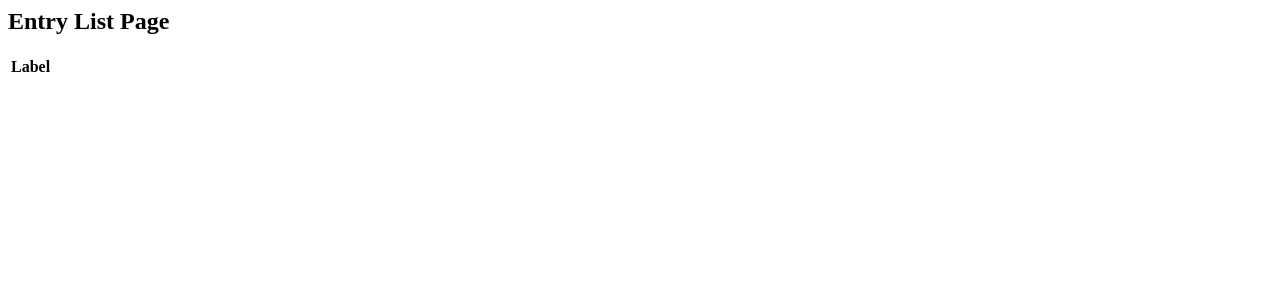
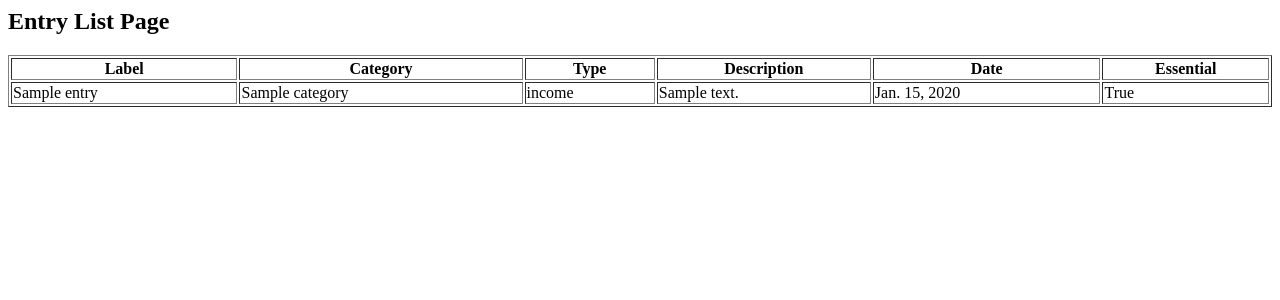
Before and after one commit to Prodge/budgie, a Django app: a page that uses budget/templates/entry_list.html in a window 1280 px wide. Shown: the top 300 px of the page. Run offline with Django 3.2, Linux system fonts and the light colour scheme; tables that the repository leaves empty hold one stand-in row (values such as "Sample post"); lists and menus that the app fills with data are empty.

Commit message:
Now have a working basic table template for listing all entries

```diff
--- a/budget/templates/entry_list.html
+++ b/budget/templates/entry_list.html
@@ -2,11 +2,26 @@
 <title>Budgie - Entry Listing</title>
 <h2>Entry List Page</h2>
 
-<table>
+<table border="1" width="100%">
     <thead>
         <tr>
             <th>
                 Label
+            </th>
+            <th>
+                Category
+            </th>
+            <th>
+                Type
+            </th>
+            <th>
+                Description
+            </th>
+            <th>
+                Date
+            </th>
+            <th>
+                Essential
             </th>
         </tr>
     </thead>
@@ -16,6 +31,21 @@
                 <td>
                     {{ entry.label }}
                 </td>
+                <td>
+                    {{ entry.category.name }}
+                </td>
+                <td>
+                    {{ entry.flow_type }}
+                </td>
+                <td>
+                    {{ entry.description }}
+                </td>
+                <td>
+                    {{ entry.date }}
+                </td>
+                <td>
+                    {{ entry.essential }}
+                </td>
             </tr>
         {% endfor %}
     </tbody>
--- a/budget/views.py
+++ b/budget/views.py
@@ -10,7 +10,8 @@ def entry_list(request):
     template = 'entry_list.html'
 
     context={
-        'entrys': Entry.objects.all()
+        'entries': Entry.objects.all()
     }
+    print Entry.objects.all()
 
     return render(request, template, context)
```
